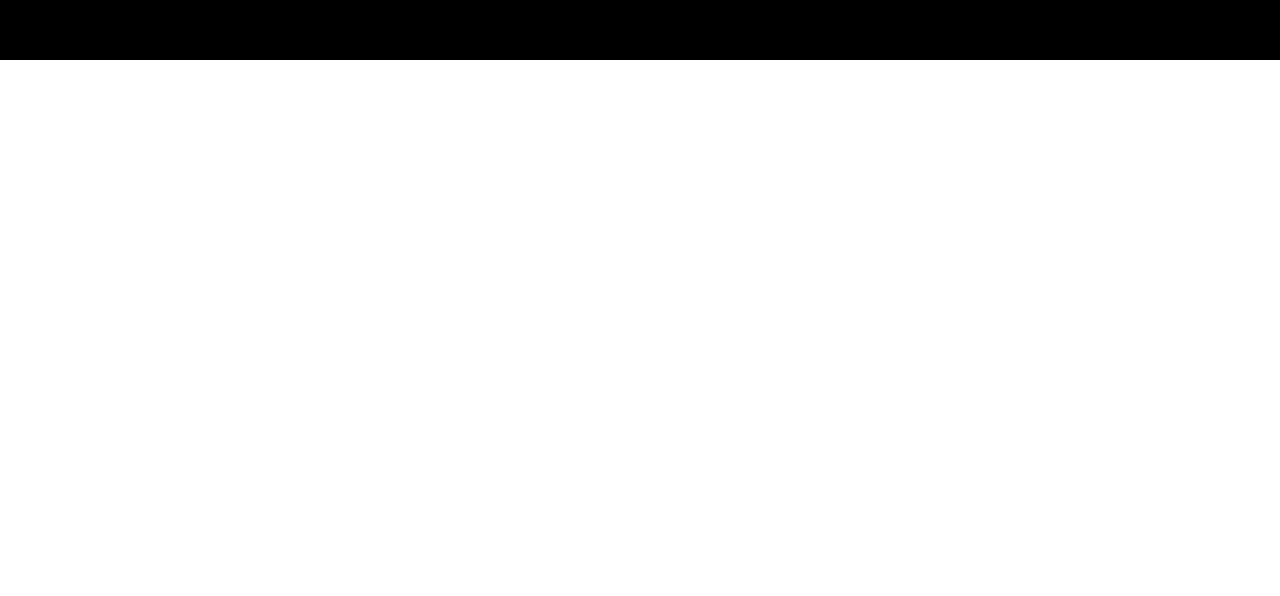
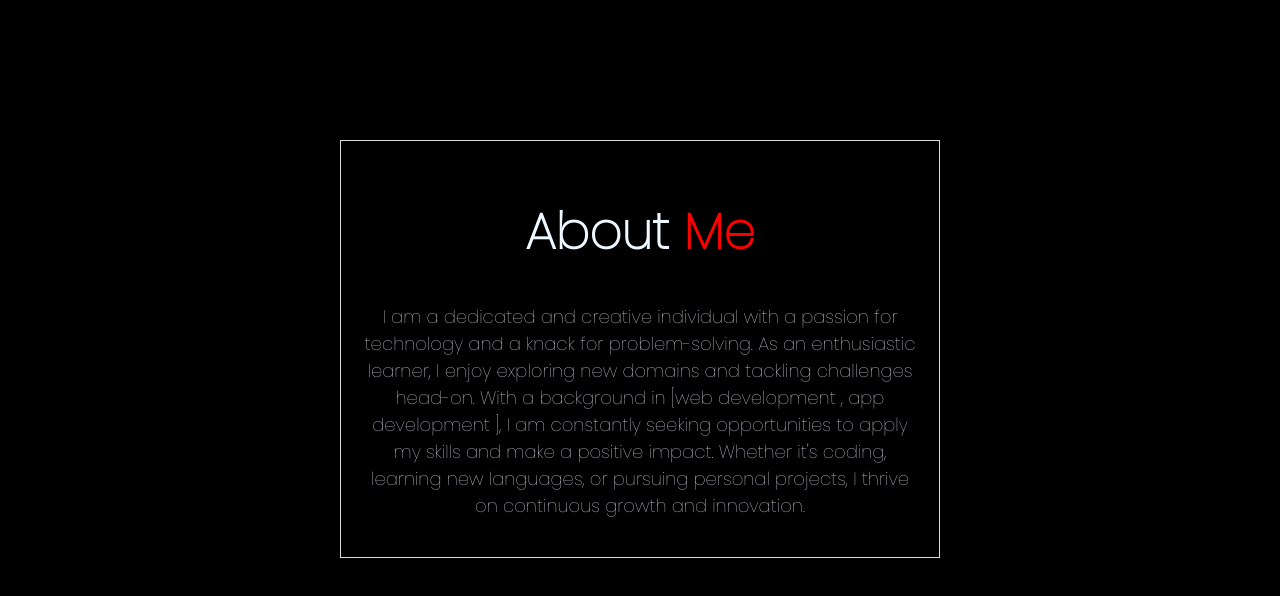
Before and after one commit to itsNitish247/portfolio, a React (Create React App) app: page / in a window 1280 px wide. Shown: the part 740-1336 px from the top of the page. Before the commit the page ends 800 px from the top, so only its background shows below. Built offline with nearby package versions, Linux system fonts and the light colour scheme; a web font is replaced by a local one.

Commit message:
added about me page

```diff
--- a/package.json
+++ b/package.json
@@ -10,6 +10,7 @@
     "@testing-library/jest-dom": "^5.17.0",
     "@testing-library/react": "^13.4.0",
     "@testing-library/user-event": "^13.5.0",
+    "framer-motion": "^10.16.4",
     "react": "^18.2.0",
     "react-dom": "^18.2.0",
     "react-router-dom": "^6.16.0",
--- a/src/App.js
+++ b/src/App.js
@@ -10,7 +10,6 @@
 <Router>
   <Routes>
     <Route path='/' element={<Layout />} />
-
   </Routes>
 </Router>
     </div>
--- a/src/components/layout.jsx
+++ b/src/components/layout.jsx
@@ -2,11 +2,15 @@
 import Navbar from './navbar'
 import Home from '../pages/home'
 import '../styles/layout.css'
+import AboutMe from '../pages/aboutMe'
+
+
 function Layout() {
   return (
     <div className='layout_body'>
       <div className='nav_placement'><Navbar /></div>
       <div className='home_placement'><Home /></div>
+      <div className="aboutMe_placement"><AboutMe /></div>
     </div>
   )
 }
--- a/src/index.js
+++ b/src/index.js
@@ -2,6 +2,7 @@
 import ReactDOM from 'react-dom/client';
 import './index.css';
 import App from './App';
+
 
 
 const root = ReactDOM.createRoot(document.getElementById('root'));
--- a/src/pages/aboutMe.jsx
+++ b/src/pages/aboutMe.jsx
@@ -1,10 +1,15 @@
 import React from 'react'
+import '../styles/aboutMe.css'
+
 
 function AboutMe() {
   return (
-    <div>
-
-    </div>
+   <div className="aboutme_body">
+ <h1 className='header'>About <span className='name'>Me</span></h1>
+ <p className='para'>I am a dedicated and creative individual with a passion for technology and a knack for problem-solving. As an enthusiastic learner, I enjoy exploring new domains and tackling challenges head-on. With a background
+ in [web development , app development ],
+ I am constantly seeking opportunities to apply my skills and make a positive impact. Whether it's coding, learning new languages, or pursuing personal projects, I thrive on continuous growth and innovation.</p>
+   </div>
   )
 }
 
--- /dev/null
+++ b/src/styles/aboutMe.css
@@ -0,0 +1,27 @@
+.aboutme_body {
+    width: 100%;
+    max-width: 600px;
+    margin: 0 auto;
+    padding: 20px;
+    background-color: #000000;
+    border: 1px solid #ddd;
+    text-align: center;
+    box-sizing: border-box;
+}
+
+.header {
+    color: aliceblue;
+    font-size: 50px;
+    font-family: 'Poppins', sans-serif;
+}
+
+.para {
+    color: aliceblue;
+    font-size: 18px;
+    margin-top: 20px;
+    font-family: 'Poppins', sans-serif;
+}
+
+.name{
+    color: red;
+}
--- a/src/styles/home.css
+++ b/src/styles/home.css
@@ -21,6 +21,7 @@
 
 .name{
    color: red;
+   font-family: 'Poppins', sans-serif;
 }
 
 /* icons */
--- a/src/styles/layout.css
+++ b/src/styles/layout.css
@@ -1,4 +1,13 @@
 .layout_body{
    background-color:#000000;
+}
 
+.home_placement{
+   height: 100vh;
+   width: 100vw;
 }
+
+.aboutMe_placement{
+   height: 100vh;
+   width: 100vw;
+}
--- a/src/styles/navbar.css
+++ b/src/styles/navbar.css
@@ -10,6 +10,7 @@
 .header {
     color: aliceblue;
     font-size: 20px;
+    font-family: 'Poppins', sans-serif;
 }
 
 .heading{
@@ -34,6 +35,7 @@
     font-size: 20px;
     position: relative;
     transition: color 0.3s, text-decoration 0.3s;
+    font-family: 'Poppins', sans-serif;
 
 }
 
```
Also changed, not shown: 1 other file (tests, documents, lock files or other folders).
